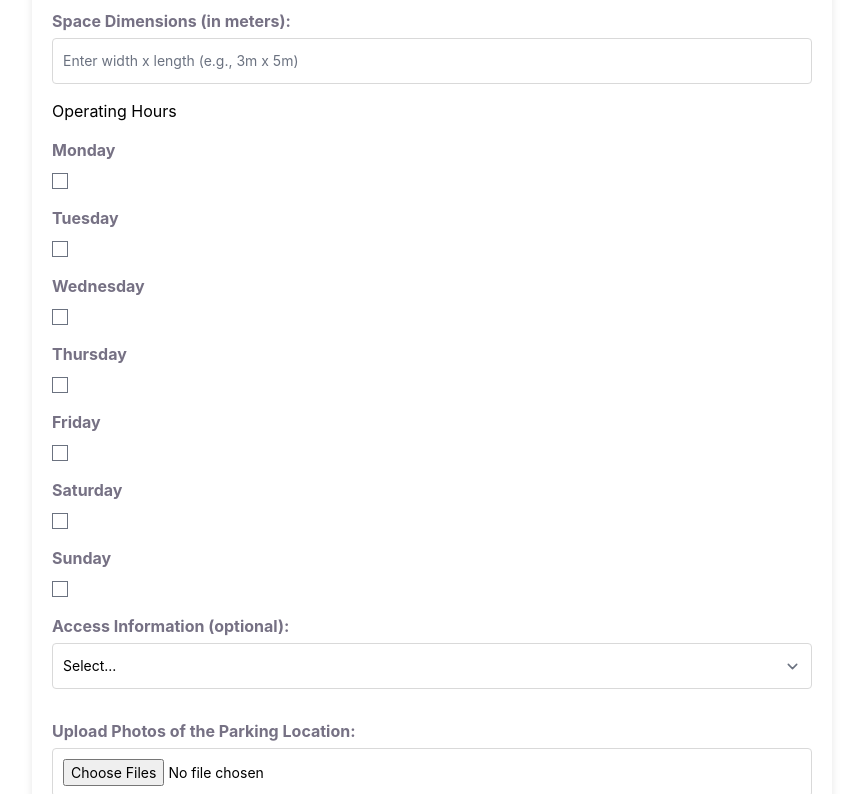
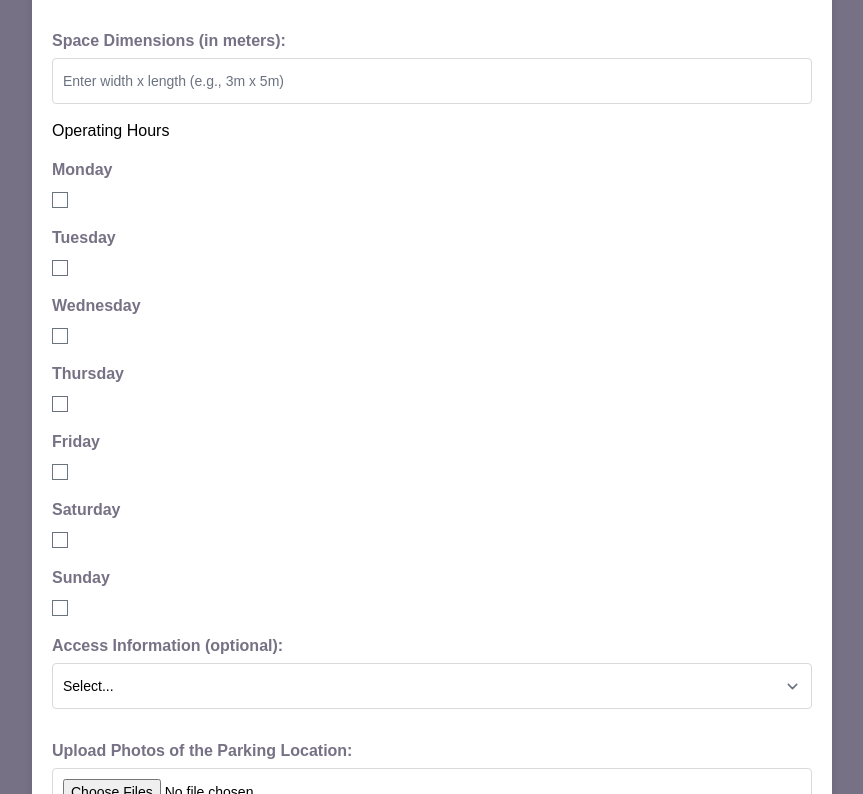
Before and after one commit to uaenaaaa/ez-parking, a SvelteKit app: page /auth/owner/sign-up in a window 1280 px wide. Shown: the part 2006-2800 px from the top of the page, without its empty margins (208-1071 px from the left). Built offline with nearby package versions, Linux system fonts and the light colour scheme.

Commit message:
update logo image source in login page

```diff
--- a/src/routes/auth/owner/login/+page.svelte
+++ b/src/routes/auth/owner/login/+page.svelte
@@ -15,7 +15,7 @@
 
 <nav class="navbar">
 	<div class="logo">
-		<a href="nearby.html"><img src="nearby_logo.png" alt="NearbySpot Logo" /></a>
+		<a href="nearby.html"><img src="logo.png" alt="NearbySpot Logo" /></a>
 	</div>
 </nav>
 
--- a/src/routes/auth/owner/sign-up/+page.svelte
+++ b/src/routes/auth/owner/sign-up/+page.svelte
@@ -6,9 +6,39 @@
 	let spaceLayoutSelect: HTMLSelectElement;
 	let otherLayoutInput: HTMLInputElement;
 	let otherLayoutLabel: HTMLLabelElement;
-
 	let accessInfo: HTMLSelectElement;
 	let customAccessInfo: HTMLInputElement;
+	let rateOptions: NodeListOf<HTMLInputElement>;
+
+	let operatingDays: NodeListOf<HTMLInputElement>;
+
+	$: {
+		if (operatingDays) {
+			operatingDays.forEach((checkbox) => {
+				checkbox.addEventListener('change', function () {
+					const day = this.getAttribute('data-day');
+					const dayHours = document.getElementById(`${day.toLowerCase()}-hours`);
+					if (dayHours) {
+						dayHours.classList.toggle('hidden', !this.checked);
+					}
+				});
+			});
+		}
+	}
+
+	$: {
+		if (rateOptions) {
+			rateOptions.forEach((checkbox) => {
+				checkbox.addEventListener('change', function () {
+					const rate = this.getAttribute('data-rate');
+					const rateInput = document.getElementById(`${rate}-rate`);
+					if (rateInput) {
+						rateInput.classList.toggle('hidden', !this.checked);
+					}
+				});
+			});
+		}
+	}
 
 	$: {
 		if (accessInfo && customAccessInfo) {
@@ -43,10 +73,12 @@
 		}
 	}
 </script>
+
+<main>
 	<header>
 		<nav class="navbar">
 			<div class="logo">
-			<a href="nearby.html"><img src="nearby_logo.png" alt="EZParking Logo" /></a>
+				<a href="nearby.html"><img src="logo.png" alt="EZParking Logo" /></a>
 			</div>
 		</nav>
 	</header>
@@ -183,100 +215,34 @@
 			required
 			placeholder="Enter width x length (e.g., 3m x 5m)"
 		/>
+		<script lang="ts">
+		</script>
 
 		<h3>Operating Hours</h3>
 
 		<div id="operatingDays">
+			{#each ['Monday', 'Tuesday', 'Wednesday', 'Thursday', 'Friday', 'Saturday', 'Sunday'] as day}
 				<div class="day-option">
-			<label for="mondayEnable">Monday</label>
-			<input type="checkbox" id="mondayEnable" class="enable-day" data-day="Monday" />
-			<div id="monday-hours" class="day-hours hidden">
-				<label for="mondayOpen">Opening Hour:</label>
-				<input type="time" id="mondayOpen" name="mondayOpen" />
-				<label for="mondayClose">Closing Hour:</label>
-				<input type="time" id="mondayClose" name="mondayClose" />
+					<label for="{day.toLowerCase()}Enable">{day}</label>
+					<input
+						type="checkbox"
+						id="{day.toLowerCase()}Enable"
+						class="enable-day"
+						data-day={day}
+						on:change={() => (operatingDays = document.querySelectorAll('.enable-day'))}
+					/>
+					<div id="{day.toLowerCase()}-hours" class="day-hours hidden">
+						<label for="{day.toLowerCase()}Open">Opening Hour:</label>
+						<input type="time" id="{day.toLowerCase()}Open" name="{day.toLowerCase()}Open" />
+						<label for="{day.toLowerCase()}Close">Closing Hour:</label>
+						<input type="time" id="{day.toLowerCase()}Close" name="{day.toLowerCase()}Close" />
 					</div>
 				</div>
-
-		<div class="day-option">
-			<label for="tuesdayEnable">Tuesday</label>
-			<input type="checkbox" id="tuesdayEnable" class="enable-day" data-day="Tuesday" />
-			<div id="tuesday-hours" class="day-hours hidden">
-				<label for="tuesdayOpen">Opening Hour:</label>
-				<input type="time" id="tuesdayOpen" name="tuesdayOpen" />
-				<label for="tuesdayClose">Closing Hour:</label>
-				<input type="time" id="tuesdayClose" name="tuesdayClose" />
-			</div>
+			{/each}
 		</div>
 
-		<div class="day-option">
-			<label for="wednesdayEnable">Wednesday</label>
-			<input type="checkbox" id="wednesdayEnable" class="enable-day" data-day="Wednesday" />
-			<div id="wednesday-hours" class="day-hours hidden">
-				<label for="wednesdayOpen">Opening Hour:</label>
-				<input type="time" id="wednesdayOpen" name="wednesdayOpen" />
-				<label for="wednesdayClose">Closing Hour:</label>
-				<input type="time" id="wednesdayClose" name="wednesdayClose" />
-			</div>
-		</div>
-
-		<div class="day-option">
-			<label for="thursdayEnable">Thursday</label>
-			<input type="checkbox" id="thursdayEnable" class="enable-day" data-day="Thursday" />
-			<div id="thursday-hours" class="day-hours hidden">
-				<label for="thursdayOpen">Opening Hour:</label>
-				<input type="time" id="thursdayOpen" name="thursdayOpen" />
-				<label for="thursdayClose">Closing Hour:</label>
-				<input type="time" id="thursdayClose" name="thursdayClose" />
-			</div>
-		</div>
-
-		<div class="day-option">
-			<label for="fridayEnable">Friday</label>
-			<input type="checkbox" id="fridayEnable" class="enable-day" data-day="Friday" />
-			<div id="friday-hours" class="day-hours hidden">
-				<label for="fridayOpen">Opening Hour:</label>
-				<input type="time" id="fridayOpen" name="fridayOpen" />
-				<label for="fridayClose">Closing Hour:</label>
-				<input type="time" id="fridayClose" name="fridayClose" />
-			</div>
-		</div>
-
-		<div class="day-option">
-			<label for="saturdayEnable">Saturday</label>
-			<input type="checkbox" id="saturdayEnable" class="enable-day" data-day="Saturday" />
-			<div id="saturday-hours" class="day-hours hidden">
-				<label for="saturdayOpen">Opening Hour:</label>
-				<input type="time" id="saturdayOpen" name="saturdayOpen" />
-				<label for="saturdayClose">Closing Hour:</label>
-				<input type="time" id="saturdayClose" name="saturdayClose" />
-			</div>
-		</div>
-
-		<div class="day-option">
-			<label for="sundayEnable">Sunday</label>
-			<input type="checkbox" id="sundayEnable" class="enable-day" data-day="Sunday" />
-			<div id="sunday-hours" class="day-hours hidden">
-				<label for="sundayOpen">Opening Hour:</label>
-				<input type="time" id="sundayOpen" name="sundayOpen" />
-				<label for="sundayClose">Closing Hour:</label>
-				<input type="time" id="sundayClose" name="sundayClose" />
-			</div>
-		</div>
-	</div>
-
-	<script>
-		document.querySelectorAll('.enable-day').forEach((checkbox) => {
-			checkbox.addEventListener('change', function () {
-				const day = this.getAttribute('data-day');
-				const dayHours = document.getElementById(`${day.toLowerCase()}-hours`);
-				dayHours.classList.toggle('hidden', !this.checked);
-			});
-		});
-	</script>
-
 		<label for="accessInfo">Access Information (optional):</label>
-	<select id="accessInfo" name="accessInfo">
+		<select id="accessInfo" name="accessInfo" bind:this={accessInfo}>
 			<option value="">Select...</option>
 			<option value="Gate Code">Gate Code</option>
 			<option value="Security Check">Security Check</option>
@@ -285,7 +251,6 @@
 			<option value="Other">Other (Please specify)</option>
 		</select>
 
-	<!-- Custom input field for 'Other' selection -->
 		<input
 			type="text"
 			id="customAccessInfo"
@@ -335,19 +300,37 @@
 		<div id="pricing">
 			<div class="rate-option">
 				<label for="hourlyEnable">Hourly Rate</label>
-			<input type="checkbox" id="hourlyEnable" class="enable-rate" data-rate="hourly" />
+				<input
+					type="checkbox"
+					id="hourlyEnable"
+					class="enable-rate"
+					data-rate="hourly"
+					bind:this={rateOptions}
+				/>
 				<div id="hourly-rate" class="rate-input hidden">
 					<label for="hourlyRate">Rate:</label>
 					<div class="input-wrapper">
 						<span class="peso-sign">₱</span>
-					<input type="number" id="hourlyRate" name="hourlyRate" placeholder="Enter Rate" min="0" />
+						<input
+							type="number"
+							id="hourlyRate"
+							name="hourlyRate"
+							placeholder="Enter Rate"
+							min="0"
+						/>
 					</div>
 				</div>
 			</div>
 
 			<div class="rate-option">
 				<label for="dailyEnable">Daily Rate</label>
-			<input type="checkbox" id="dailyEnable" class="enable-rate" data-rate="daily" />
+				<input
+					type="checkbox"
+					id="dailyEnable"
+					class="enable-rate"
+					data-rate="daily"
+					bind:this={rateOptions}
+				/>
 				<div id="daily-rate" class="rate-input hidden">
 					<label for="dailyRate">Rate:</label>
 					<div class="input-wrapper">
@@ -359,7 +342,13 @@
 
 			<div class="rate-option">
 				<label for="monthlyEnable">Monthly Rate</label>
-			<input type="checkbox" id="monthlyEnable" class="enable-rate" data-rate="monthly" />
+				<input
+					type="checkbox"
+					id="monthlyEnable"
+					class="enable-rate"
+					data-rate="monthly"
+					bind:this={rateOptions}
+				/>
 				<div id="monthly-rate" class="rate-input hidden">
 					<label for="monthlyRate">Rate:</label>
 					<div class="input-wrapper">
@@ -421,10 +410,8 @@
 			});
 		</script>
 
-	<!-- Legal and Compliance Documents -->
 		<h3>Legal & Compliance Requirements</h3>
 
-	<!-- Proof of Ownership/Lease Agreement -->
 		<label for="proofOfOwnership">Proof of Ownership/Lease Agreement:</label>
 		<input
 			type="file"
@@ -435,7 +422,6 @@
 		/>
 		<br /><br />
 
-	<!-- Business Registration Certificate (for companies) -->
 		<label for="businessCert">Business Registration Certificate (for companies):</label>
 		<input
 			type="file"
@@ -446,12 +432,10 @@
 		/>
 		<br /><br />
 
-	<!-- BIR Certificate -->
 		<label for="birCert">BIR Certificate:</label>
 		<input type="file" id="birCert" name="birCert" accept="image/*,application/pdf" required />
 		<br /><br />
 
-	<!-- Liability Insurance Document -->
 		<label for="liabilityInsurance">Liability Insurance Document:</label>
 		<input
 			type="file"
@@ -461,7 +445,6 @@
 		/>
 		<br /><br />
 
-	<!-- Compliance with Zoning Laws -->
 		<div>
 			<input type="checkbox" id="zoningCompliance" name="zoningCompliance" required />
 			<label for="zoningCompliance"
@@ -470,10 +453,8 @@
 		</div>
 		<br />
 
-	<!-- Register Button -->
 		<button id="registerButton" type="submit">Register</button>
 
-	<!-- Modal for Email Verification -->
 		<div id="verifyModal" class="modal">
 			<div class="modal-content">
 				<p>Please verify your email. Click OK to proceed.</p>
@@ -505,6 +486,7 @@
 			};
 		</script>
 	</form>
+</main>
 
 <style>
 	/* NearbySpot Color Palette */
@@ -517,7 +499,7 @@
 		--error-color: #e74c3c;
 	}
 
-	body {
+	main {
 		background-color: #767184;
 		font-family: Arial, sans-serif;
 		color: var(--text-color);
```
Lines whose indentation alone changed are shown as unchanged.
